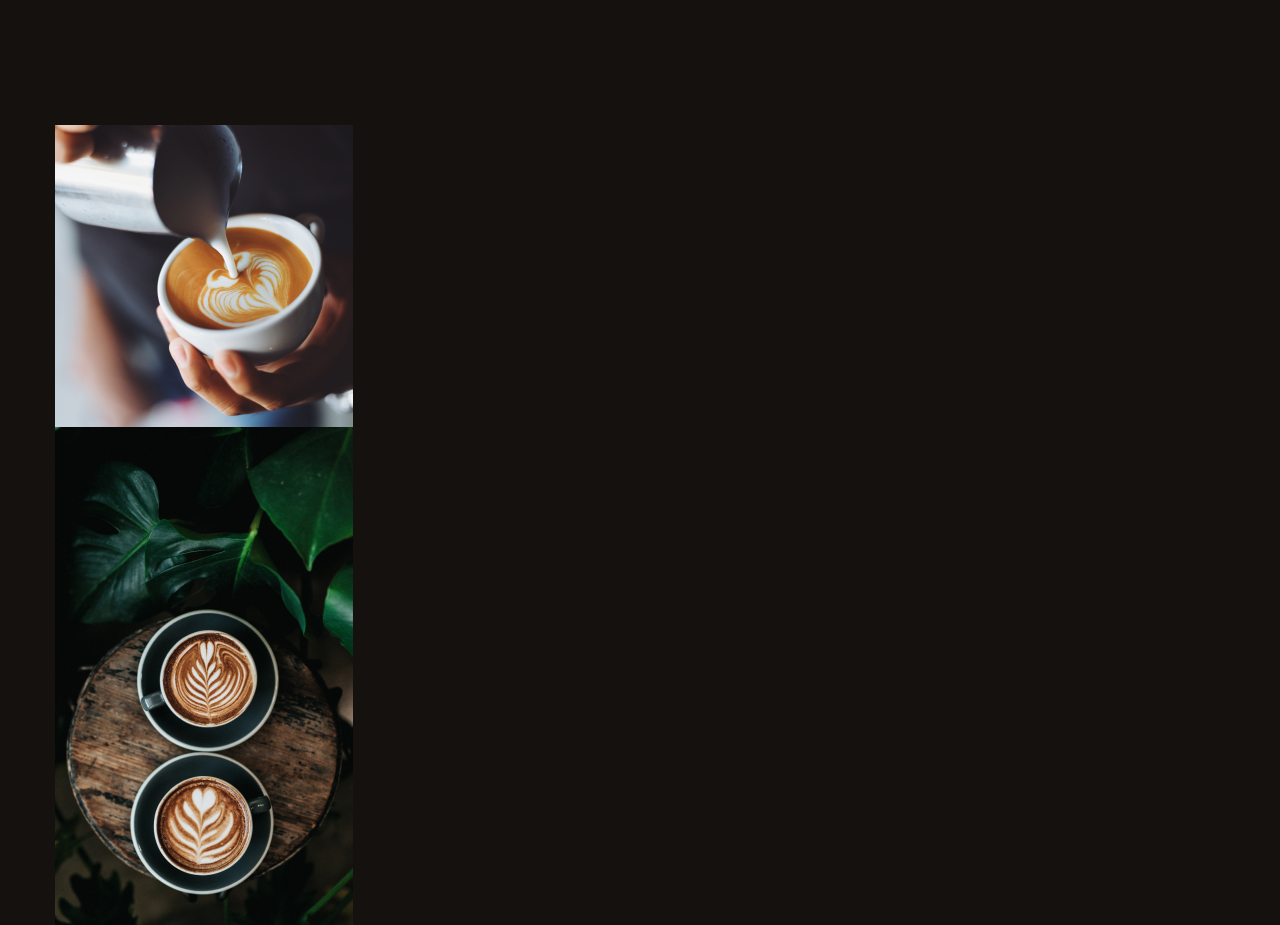
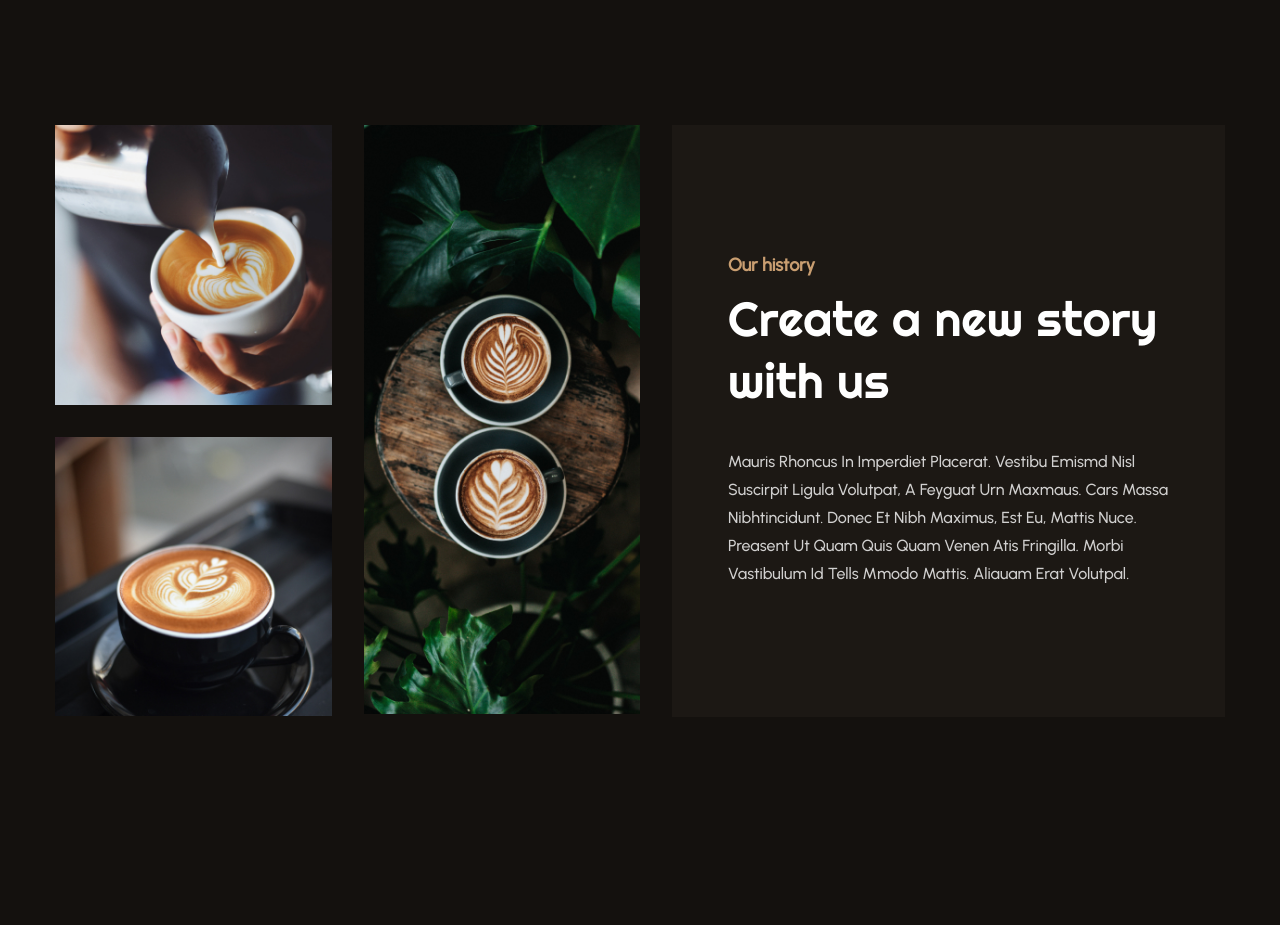
Before and after one commit to Vidiborets0012/CoffeShop, a plain HTML site: page index.html in a window 1280 px wide. Shown: the part 1480-2405 px from the top of the page. After the commit the page ends 2337 px from the top, so only its background shows below. Drawn offline with nearby package versions, Linux system fonts and the light colour scheme.

Commit message:
add history section styles

```diff
--- a/css/style.css
+++ b/css/style.css
@@ -58,6 +58,21 @@ body {
   max-width: 1200px;
   padding: 0 15px;
   margin: 0 auto;
+}
+
+.title {
+  font-family: 'Urbanist', sans-serif;
+  font-weight: 600;
+  font-size: 18px;
+  line-height: 22px;
+  color: #c99e71;
+}
+
+.subtitle {
+  font-family: 'Righteous', sans-serif;
+  font-weight: 400;
+  font-size: 48px;
+  line-height: 62px;
 }
 
 .header {
@@ -257,3 +272,52 @@ body {
   text-transform: uppercase;
   color: #c99e71;
 }
+
+.history {
+  margin-bottom: 140px;
+}
+
+.history-inner {
+  display: grid;
+  grid-template-columns: 1fr 1fr 2fr;
+  grid-template-rows: 1fr 1fr;
+  gap: 32px;
+}
+
+.history-img:first-child {
+  grid-column: 1/2;
+  grid-row: 1/2;
+}
+
+.history-img:nth-child(2) {
+  grid-column: 2/3;
+  grid-row: 1/3;
+}
+
+.history-img:last-child {
+  grid-column: 1/2;
+  grid-row: 2/3;
+}
+
+.history-content {
+  grid-column: 3/4;
+  grid-row: 1/3;
+  background-color: #1c1814;
+  padding: 10px 56px;
+  display: flex;
+  flex-direction: column;
+  justify-content: center;
+}
+
+.history-content-title {
+  margin-bottom: 12px;
+}
+
+.history-content-subtitle {
+  margin-bottom: 36px;
+}
+
+.history-content-text {
+  text-transform: capitalize;
+  color: rgba(255, 255, 255, 0.8);
+}
```
